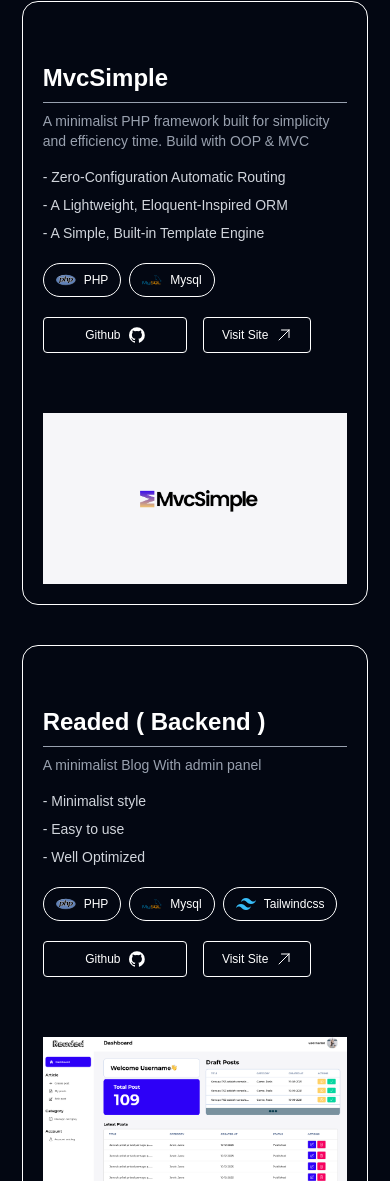
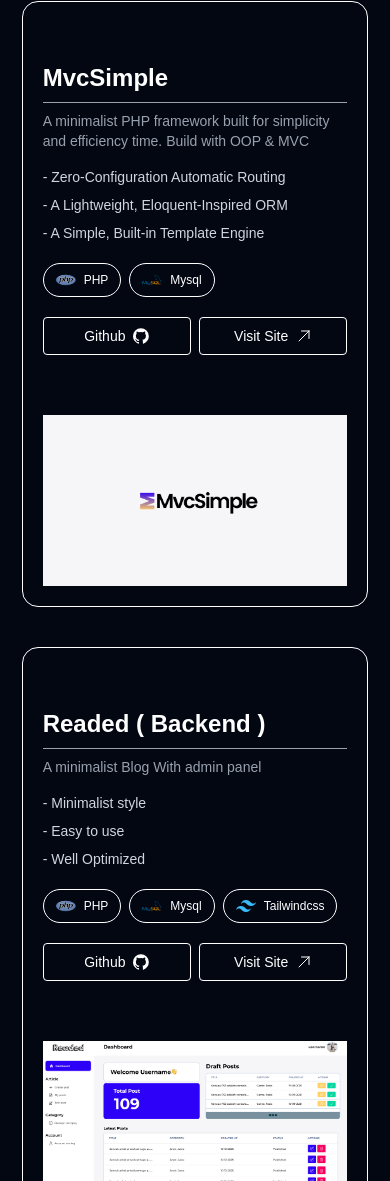
Before and after one commit to khanakhanaputu/myportofolio, a website: page index.html in a window 390 px wide. Shown: the part 1224-2405 px from the top of the page. Drawn offline with Linux system fonts and the light colour scheme.

Commit message:
fix bug display

```diff
--- a/index.html
+++ b/index.html
@@ -85,7 +85,7 @@
 
     <section id="about">
       <div
-        class="md:-mt-10 mt-8 mb-20 min-h-[100dvh] md:flex md:flex-col md:justify-center md:items-center">
+        class="md:mt-10 mt-8 mb-20 min-h-[100dvh] md:flex md:flex-col md:justify-center md:items-center md:w-3/4 md:mx-auto">
         <p class="text-white text-center text-md">Get To Know Me</p>
         <p class="text-center text-5xl font-bold mt-3 animate-multi-gradient">
           About Me
@@ -148,7 +148,7 @@
               </p>
             </div>
             <hr class="h-[1px] border-none my-6 bg-gray-400 w-full" />
-            <!-- stact -->
+            <!-- stack -->
             <p class="text-white font-semibold text-xl mt-3">Tech Stacks</p>
             <div class="flex flex-wrap gap-2 mt-2">
               <div
@@ -255,7 +255,7 @@
                   - A Simple, Built-in Template Engine
                 </li>
               </ul>
-              <div class="flex flex-wrap gap-2 mt-5">
+              <div class="flex flex-wrap items-center gap-2 mt-5">
                 <div
                   class="flex items-center border border-white py-1.5 px-3 rounded-full gap-2">
                   <img src="src/php.svg" class="h-5 w-auto" />
@@ -267,13 +267,13 @@
                   <p class="text-white md:text-sm text-[12px]">Mysql</p>
                 </div>
               </div>
-              <div class="w-full flex gap-4 mt-5">
+              <div class="w-full flex gap-2 items-center mt-5">
                 <a
                   href="https://github.com/khanakhanaputu/mvcsimple"
                   class="flex-1">
                   <div
                     class="flex items-center justify-center border border-white py-2 px-3 rounded gap-2 w-full">
-                    <p class="text-white md:text-sm text-[12px]">Github</p>
+                    <p class="text-white text-sm">Github</p>
                     <svg
                       class="w-4 h-4 text-white transition-all duration-300"
                       xmlns="http://www.w3.org/2000/svg"
@@ -289,8 +289,8 @@
                   href="https://github.com/khanakhanaputu/mvcsimple"
                   class="flex-1">
                   <div
-                    class="flex items-center justify-center border border-white py-2 px-3 rounded gap-2 w-3/4">
-                    <p class="text-white md:text-sm text-[12px]">Visit Site</p>
+                    class="flex items-center justify-center border border-white py-2 px-3 rounded gap-2 w-full">
+                    <p class="text-white text-sm">Visit Site</p>
                     <svg
                       xmlns="http://www.w3.org/2000/svg"
                       fill="none"
@@ -348,13 +348,13 @@
                   <p class="text-white md:text-sm text-[12px]">Tailwindcss</p>
                 </div>
               </div>
-              <div class="w-full flex gap-4 mt-5">
+              <div class="w-full flex gap-2 items-center mt-5">
                 <a
                   href="https://github.com/khanakhanaputu/readed-backend"
                   class="flex-1">
                   <div
                     class="flex items-center justify-center border border-white py-2 px-3 rounded gap-2 w-full">
-                    <p class="text-white md:text-sm text-[12px]">Github</p>
+                    <p class="text-white text-sm">Github</p>
                     <svg
                       class="w-4 h-4 text-white transition-all duration-300"
                       xmlns="http://www.w3.org/2000/svg"
@@ -370,8 +370,8 @@
                   href="https://github.com/khanakhanaputu/readed-backend"
                   class="flex-1">
                   <div
-                    class="flex items-center justify-center border border-white py-2 px-3 rounded gap-2 w-3/4">
-                    <p class="text-white md:text-sm text-[12px]">Visit Site</p>
+                    class="flex items-center justify-center border border-white py-2 px-3 rounded gap-2 w-full">
+                    <p class="text-white text-sm">Visit Site</p>
                     <svg
                       xmlns="http://www.w3.org/2000/svg"
                       fill="none"
```
